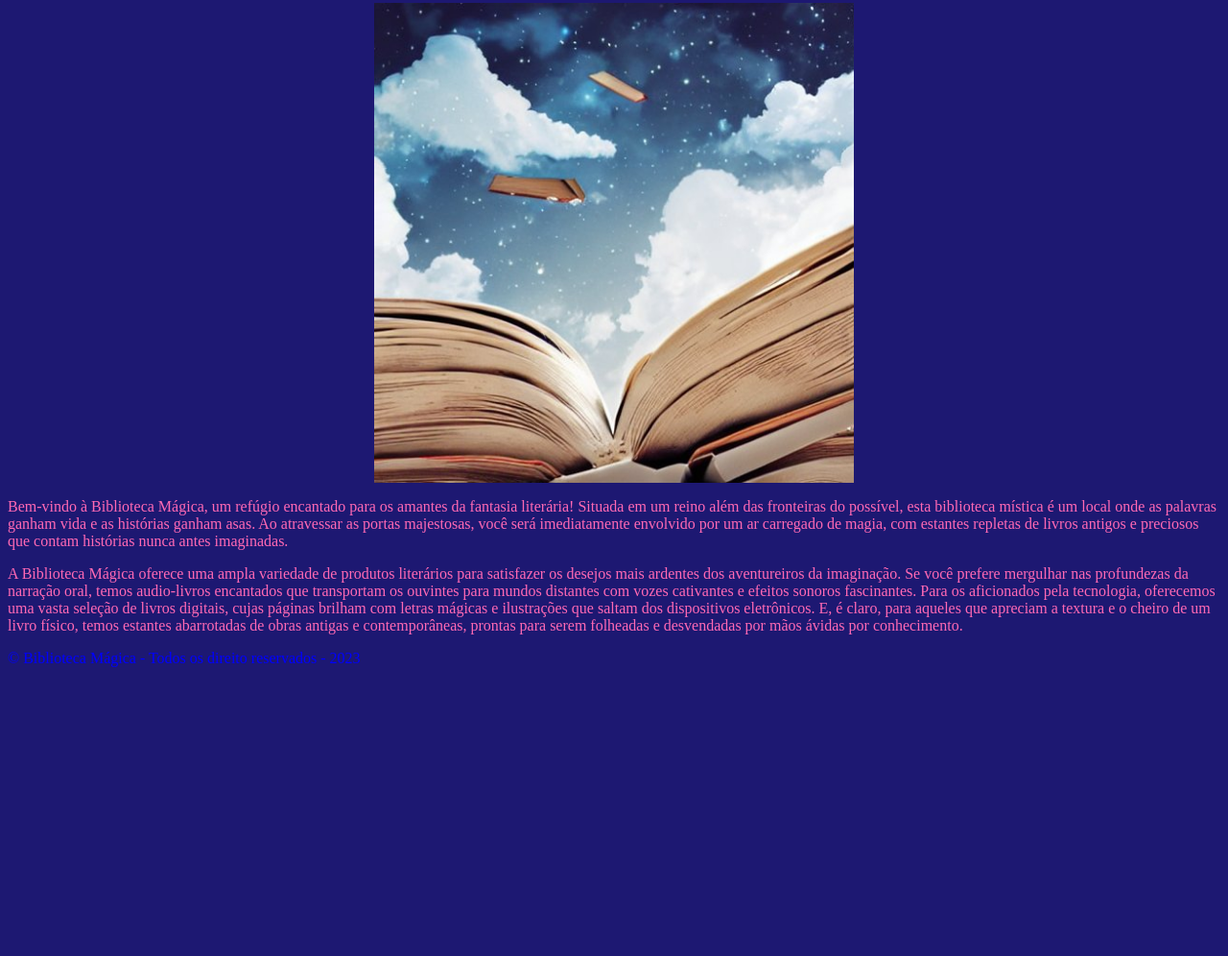
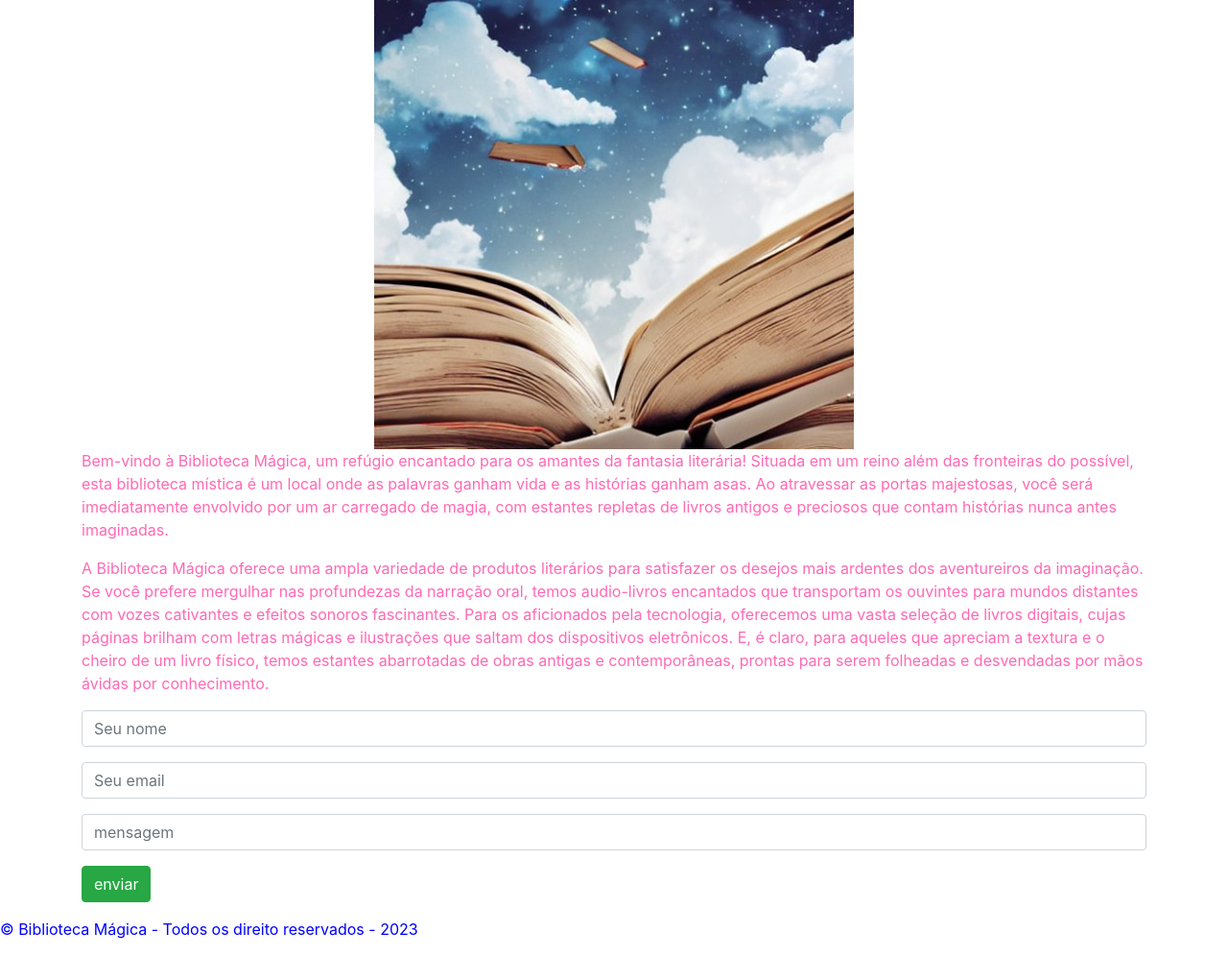
Before and after one commit to leolaniman/HTML--referencia-da-professora, a plain HTML site: page index.html in a window 1280 px wide. Shown: the part 130-1126 px from the top of the page at 96% size. Before the commit the page ends 841 px from the top, so only its background shows below. Drawn offline with nearby package versions, Linux system fonts and the light colour scheme.

Commit message:
adicionei boostrap

```diff
--- a/index.html
+++ b/index.html
@@ -4,8 +4,11 @@
 <link rel="preconnect" href="https://fonts.googleapis.com">
 <link rel="preconnect" href="https://fonts.gstatic.com" crossorigin>
 <link href="https://fonts.googleapis.com/css2?family=Gloria+Hallelujah&display=swap" rel="stylesheet">
+<link rel="stylesheet" href="https://stackpath.bootstrapcdn.com/bootstrap/4.5.2/css/bootstrap.min.css">
+<script src="https://stackpath.bootstrapcdn.com/bootstrap/4.5.2/js/bootstrap.min.js"></script>
   </head>
   <body>
+<div class ="container">
     <h1> minha bribriotrecra!</h1>
     <h3>Este é meu primeiro código em html</h3>
  <!--acessar imagem guardada na pasta-->
@@ -16,6 +19,25 @@
   <p class="texto">
       A Biblioteca Mágica oferece uma ampla variedade de produtos literários para satisfazer os desejos mais ardentes dos aventureiros da imaginação. Se você prefere mergulhar nas profundezas da narração oral, temos audio-livros encantados que transportam os ouvintes para mundos distantes com vozes cativantes e efeitos sonoros fascinantes. Para os aficionados pela tecnologia, oferecemos uma vasta seleção de livros digitais, cujas páginas brilham com letras mágicas e ilustrações que saltam dos dispositivos eletrônicos. E, é claro, para aqueles que apreciam a textura e o cheiro de um livro físico, temos estantes abarrotadas de obras antigas e contemporâneas, prontas para serem folheadas e desvendadas por mãos ávidas por conhecimento.
   </p>
+
+  <section id="contato">
+<form>
+  <div class="form-group">
+    <input type="text" class="form-control" placeholder="Seu nome" required>
+</div>
+<div class="form-group">
+  <input type="text" class="form-control" placeholder="Seu email" required>
+</div>
+<div class="form-group">
+  <input type="text" class="form-control" placeholder="mensagem"  required>
+</div>
+<button type="submit" class="btn btn-success">enviar</button>
+</form>
+
+
+
+  </section>
+</div>
   <footer>
         <p id="rodape">
             &copy; Biblioteca Mágica - Todos os direito reservados - 2023
```
